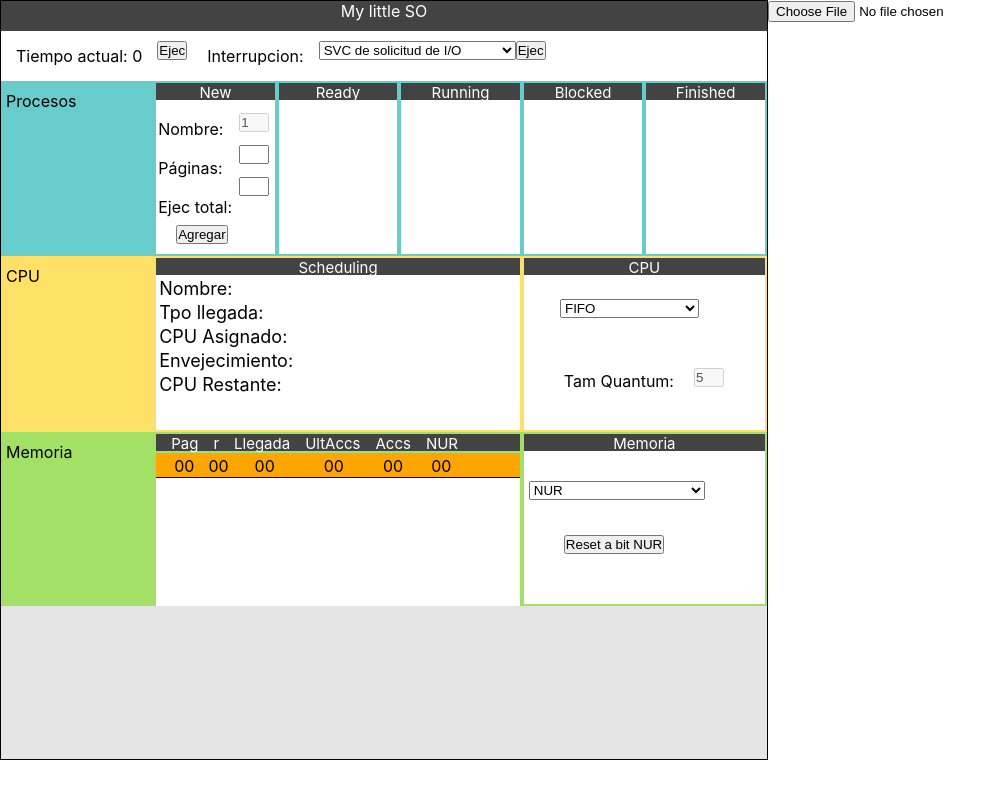
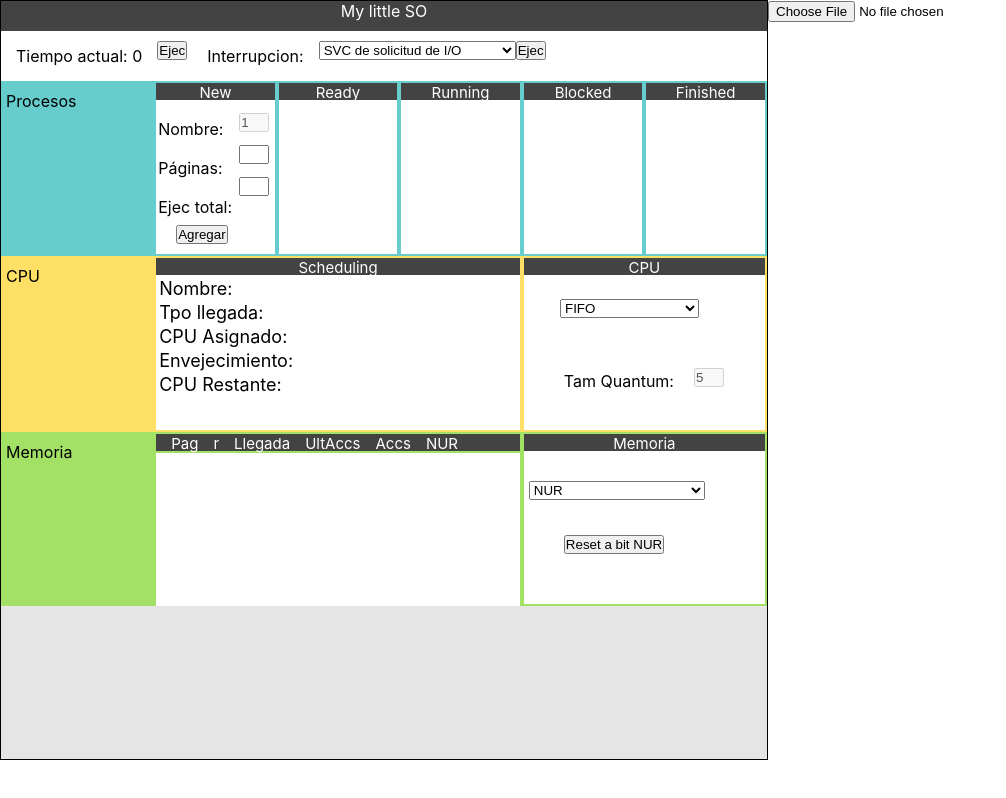
Before and after one commit to Aragon-Diego/kernel, a React (Create React App) app: page / in a window 1280 px wide. Shown: the whole page, without its empty margins (0-1006 px from the left). Built offline with nearby package versions, Linux system fonts and the light colour scheme.

Commit message:
las paginas ya son automaticas

```diff
--- a/src/containers/Contenedor.js
+++ b/src/containers/Contenedor.js
@@ -21,6 +21,7 @@ class Contenedor extends Component{
             ejecTotal: "",
             pag:"",
             hrrn:"",
+            paginas:[]
         },
         tiempoActual:0,
         schedule:"FIFO",
@@ -70,7 +71,7 @@ class Contenedor extends Component{
     llenarProcesoN=async ()=>{
         let tiempoA=this.state.tiempoActual;
         await this.setState({
-             procesoN:{...this.setState.procesoN,
+             procesoN:{...this.state.procesoN,
                 tpo: tiempoA,
                 asignado: 0,
                 envejecimiento: 0,
@@ -83,9 +84,35 @@ class Contenedor extends Component{
         })
 
     }
+    llenarPaginas=async()=>{
+        let num=this.state.procesoN.pag;
+        let paginas=[];
+        for(let i=0;i<num;i++){
+            let numero=i;
+            if(i <10){
+                numero="0"+i
+            }
+            let pagina={
+                pag:numero,
+                r:"00",
+                llegada:"00",
+                ultAccs:"00",
+                accs:"00",
+                nur:"00"
+            };
+            paginas.push(pagina)
+        }
+        await this.setState({
+            procesoN:{
+                ...this.state.procesoN,
+                paginas:paginas
+            }
+        })
+    }
     addProcesoHandler=async()=>{
         await this.llenarProcesoN()
         console.log("llega aqui")
+        this.llenarPaginas()
         await this.ejecutarHandler()
         console.log("llega aqui2")
         let arreglo=[...this.state.listo];
@@ -372,6 +399,10 @@ class Contenedor extends Component{
         })
     }
     render(){
+        let paginas=null;
+        if (this.state.listo.length!==0){
+            paginas=this.state.listo[0].paginas;
+        }
         return(
             <div>
                 <div className="Contenedor">
@@ -381,7 +412,7 @@ class Contenedor extends Component{
                     finalizado={this.state.finalizada} agregar={this.addProcesoHandler}
                     nombre={this.changeNameHandler} pagina={this.changePagHandler} ejecTotal={this.changeEjecTotalHandler} nombreAutomatico={this.state.numeroProcesoActual}/>
                     <Cpu tiempo={this.state.tiempoActual} proceso={this.state.listo[0]} cambio={this.changeScheduleHandler} changeQuantum={this.changeQuantumHandler}/>
-                    <Memoria/>
+                    <Memoria contenido={paginas}/>
                 </div>
 
                 <input type="file" onChange={this.printTxtHandler}></input>
--- a/src/containers/Memoria/Memoria.js
+++ b/src/containers/Memoria/Memoria.js
@@ -4,13 +4,17 @@ import Bloque from './bloque/Bloque';
 import Paginas from './Paginas/Paginas';
 
 const Procesos = (props) => {
+    let paginas=props.contenido;
+    if(props.contenido===null){
+        paginas=[];
+    }
     return (
         <div className="divMemoria" >
             <div className="titulo">
                 <p>Memoria</p>
             </div>
             <div className="bloques">
-                <Bloque titulo="Tabla" contenido={<Paginas/>}/>
+                <Bloque titulo="Tabla" contenido={<Paginas pags={paginas}/>}/>
                 <Bloque titulo="Memoria" contenido={<div className="devMemoria">
                     <select>
                         <option>
--- a/src/containers/Memoria/Paginas/Pagina/Pagina.js
+++ b/src/containers/Memoria/Paginas/Pagina/Pagina.js
@@ -1,14 +1,14 @@
 import React from 'react';
 
-const Pagina=()=>{
+const Pagina=(props)=>{
     return(
         <div className="filaContMemoria">
-            <p>00</p>
-            <p>00</p>
-            <p>00</p>
-            <p>00</p>
-            <p>00</p>
-            <p>00</p>
+            <p>{props.pag}</p>
+            <p>{props.r}</p>
+            <p>{props.llegada}</p>
+            <p>{props.ultAccs}</p>
+            <p>{props.accs}</p>
+            <p>{props.nur}</p>
         </div>
     );
 }
--- a/src/containers/Memoria/Paginas/Paginas.js
+++ b/src/containers/Memoria/Paginas/Paginas.js
@@ -1,11 +1,16 @@
 import React from 'react';
 import Pagina from './Pagina/Pagina';
 
-const Paginas =()=>{
+const Paginas =(props)=>{
+    let paginas=props.pags.map((pagina,key)=>{return(<Pagina pag={pagina.pag}
+        llegada={pagina.llegada}
+        ultAccs={pagina.ultAccs}
+        accs={pagina.accs}
+        nur={pagina.nur}
+        r={pagina.r} key={key}/>);})
     return(
         <div className="contenidoMemoria">
-            <Pagina/>
-
+            {paginas}
         </div>
     );
 }
```
